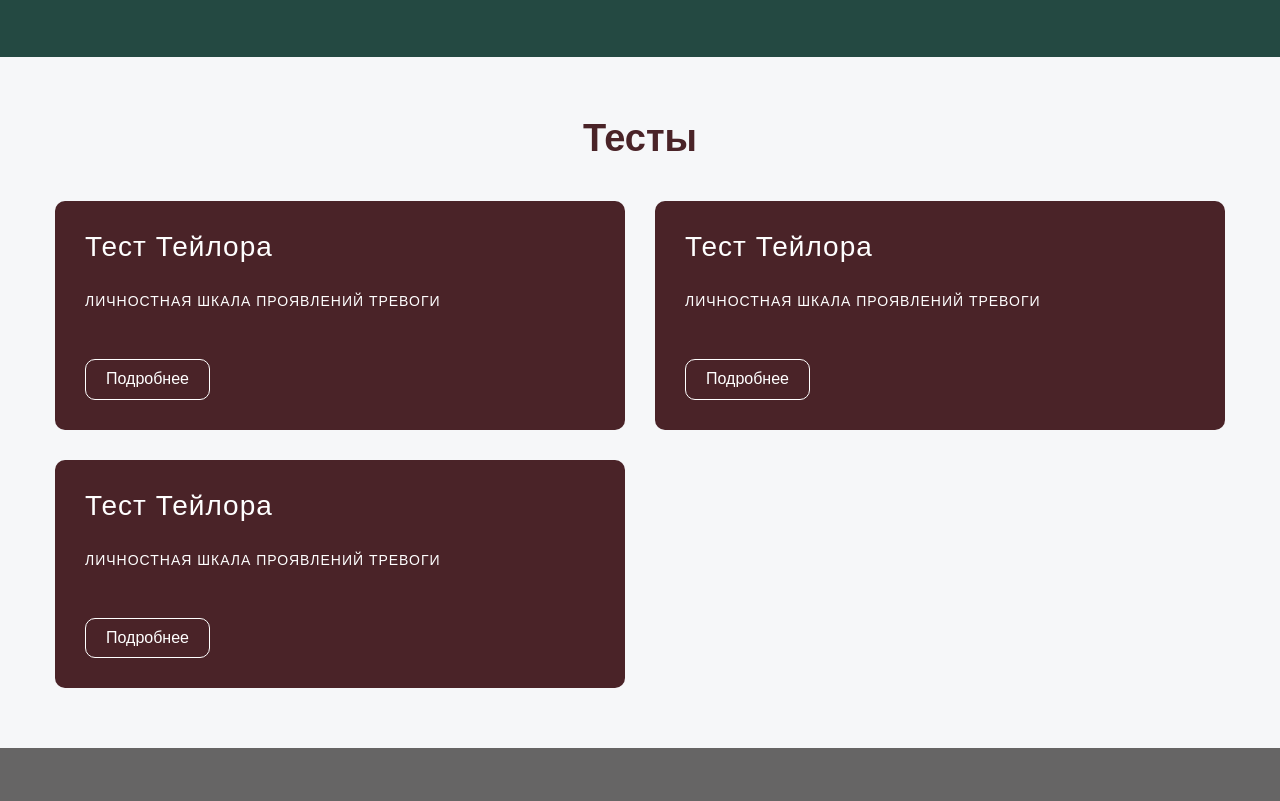
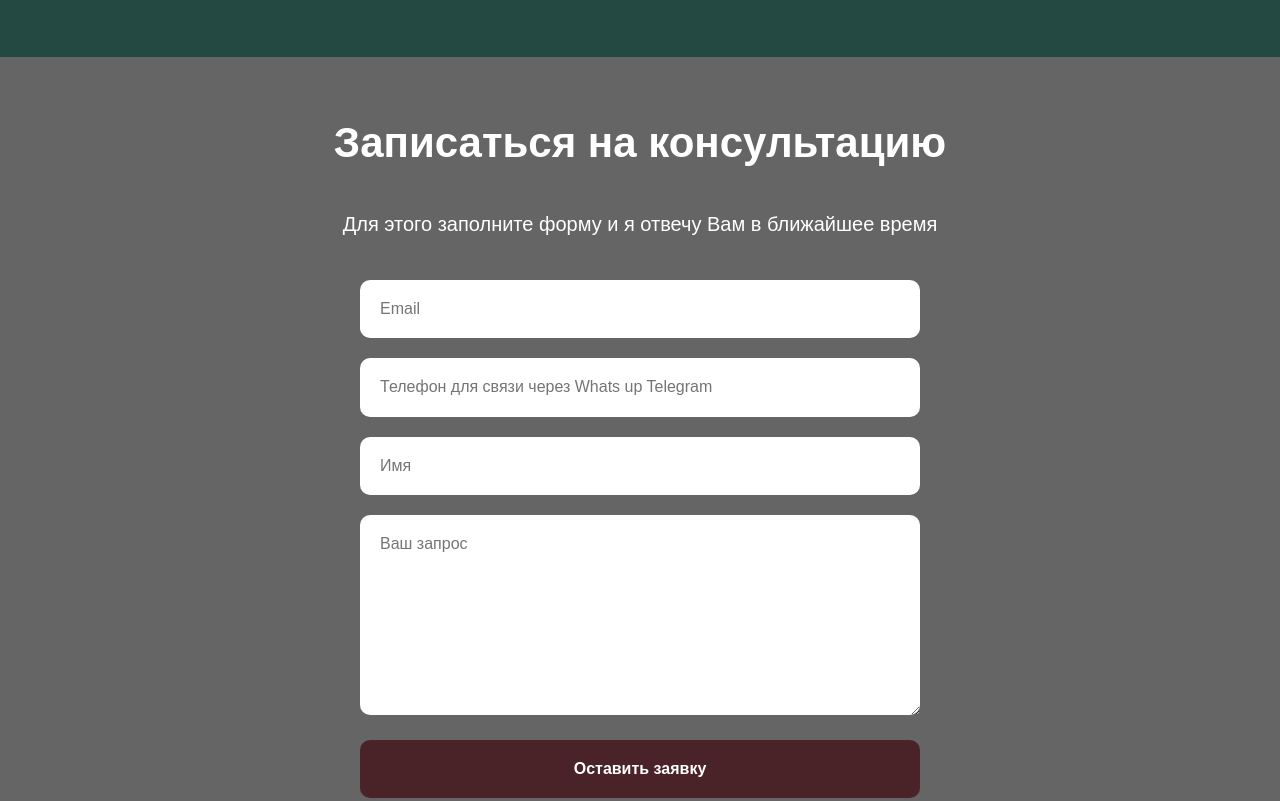
Before and after one commit to tagir-cyber/sony-abr, a plain HTML site: page index.html in a window 1280 px wide. Shown: the part 1703-2504 px from the top of the page. Drawn offline with Linux system fonts and the light colour scheme.

Commit message:
удалил раздел тесты

```diff
--- a/css/style.css
+++ b/css/style.css
@@ -314,53 +314,7 @@ body {
     font-weight: 500;
 }
 
-.tests {
-    padding: 60px 0;
-}
 
-.tests__title {
-    color: var(--font-color);
-}
-
-.tests__cards {
-    display: flex;
-    gap: 30px;
-    flex-wrap: wrap;
-}
-
-.tests__item {
-    width: calc(100%/2 - 30px/2);
-    min-height: 200px;
-    /* background-color: red; */
-    /* outline: 2px solid red; */
-}
-
-.tests__card {
-    width: 100%;
-    height: 100%;
-    padding: 30px;
-    border-radius: 10px;
-    background-color: var(--font-color);
-}
-
-.tests__card-title {
-    color: #fff;
-    font-size: 28px;
-    font-weight: 400;
-    margin: 0;
-    margin-bottom: 30px;
-    letter-spacing: 1px;
-}
-
-.tests__card-descr {
-    margin: 0;
-    margin-bottom: 50px;
-    font-size: 14px;
-    font-weight: 500;
-    text-transform: uppercase;
-    letter-spacing: 1px;
-    color: #fff;
-}
 
 .button {
     display: inline-block;
--- a/index.html
+++ b/index.html
@@ -187,34 +187,7 @@
                 </ul>
             </div>
         </section>
-        <section class="tests">
-            <div class="container">
-                <h2 class="tests__title title-2 margin-reset">Тесты</h2>
-                <ul class="list-reset tests__cards">
-                    <li class="tests__item">
-                        <article class="tests__card">
-                            <h3 class="tests__card-title">Тест Тейлора</h3>
-                            <p class="tests__card-descr">ЛИЧНОСТНАЯ ШКАЛА ПРОЯВЛЕНИЙ ТРЕВОГИ</p>
-                            <a class="tests__card-button button" href="#">Подробнее</a>
-                        </article>
-                    </li>
-                    <li class="tests__item">
-                        <article class="tests__card">
-                            <h3 class="tests__card-title">Тест Тейлора</h3>
-                            <p class="tests__card-descr">ЛИЧНОСТНАЯ ШКАЛА ПРОЯВЛЕНИЙ ТРЕВОГИ</p>
-                            <a class="tests__card-button button" href="#">Подробнее</a>
-                        </article>
-                    </li>
-                    <li class="tests__item">
-                        <article class="tests__card">
-                            <h3 class="tests__card-title">Тест Тейлора</h3>
-                            <p class="tests__card-descr">ЛИЧНОСТНАЯ ШКАЛА ПРОЯВЛЕНИЙ ТРЕВОГИ</p>
-                            <a class="tests__card-button button" href="#">Подробнее</a>
-                        </article>
-                    </li>
-                </ul>
-            </div>
-        </section>
+
         <section class="form-block">
             <div class="container">
                 <h2 class="title-2 form-block__title">Записаться на консультацию</h2>
```
